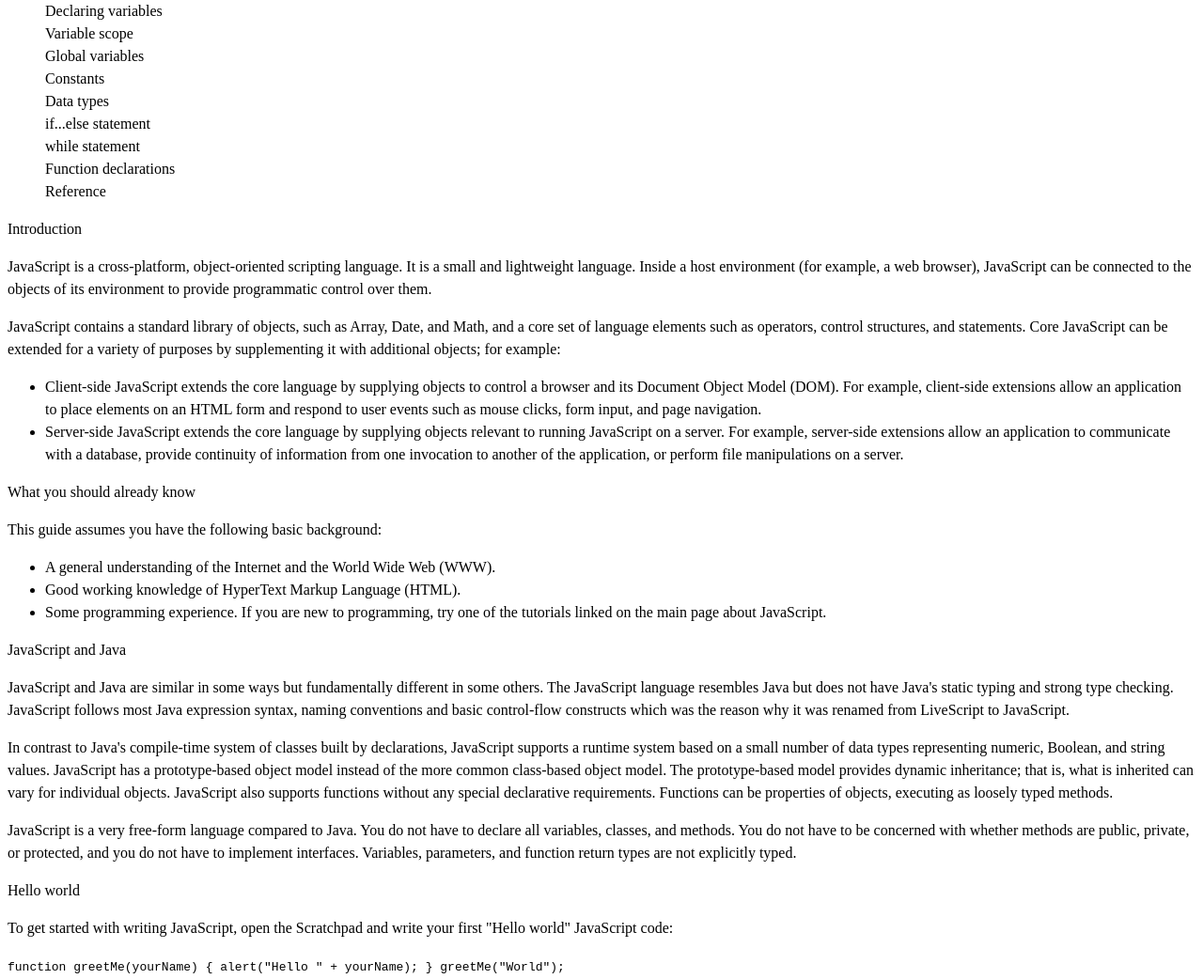
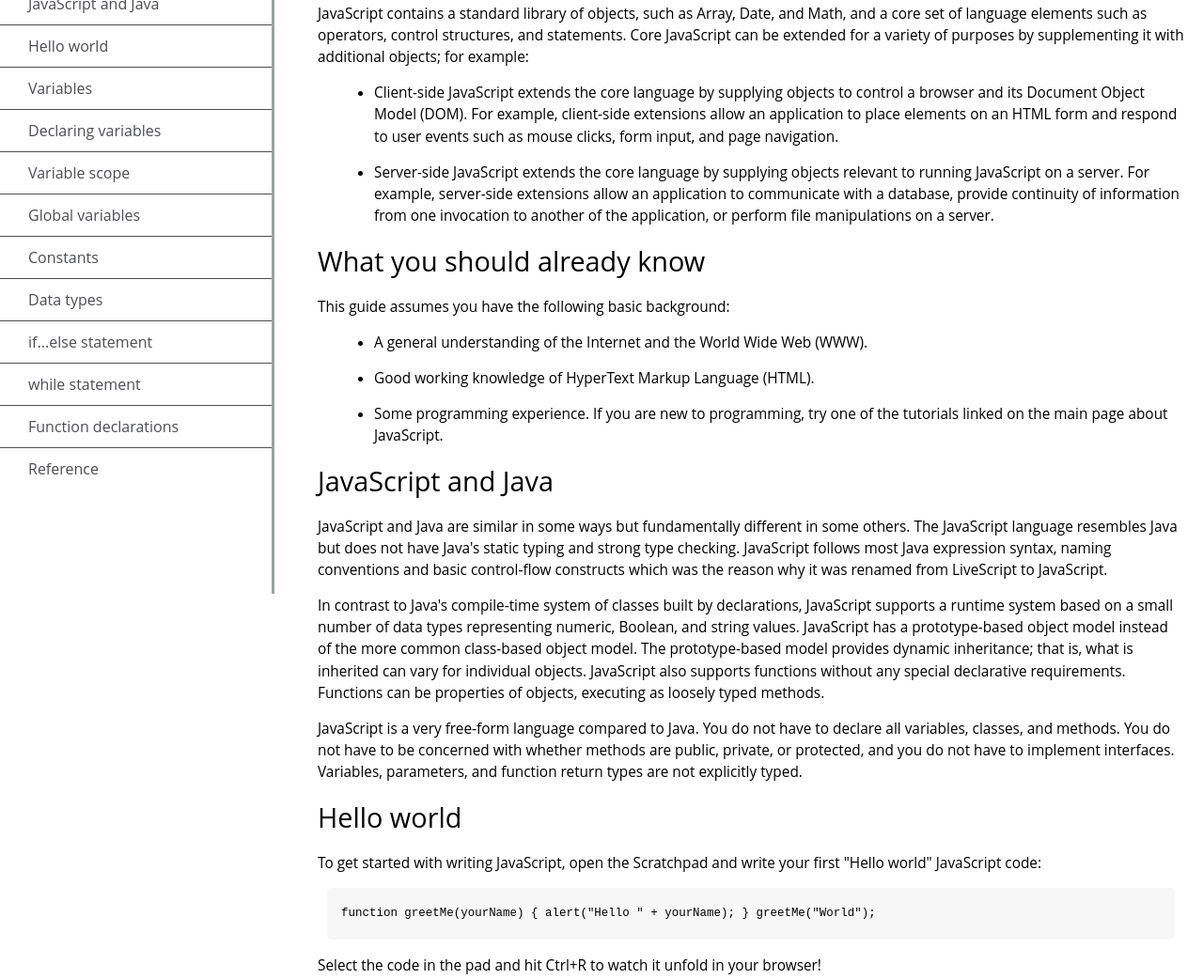
Before and after one commit to leonvsc/FCC, a plain HTML site: page Technical-documentation-page/index.html in a window 1280 px wide. Shown: the part 168-1210 px from the top of the page at 94% size. Drawn offline with Linux system fonts and the light colour scheme.

Commit message:
feat: Made styling for technical documentation project

```diff
--- a/Technical-documentation-page/css/style.css
+++ b/Technical-documentation-page/css/style.css
@@ -1,5 +1,25 @@
-body {
+html body {
+    font-family: "Open Sans", Arial, sans-serif;
     line-height: 1.5;
+}
+
+header {
+    text-align: center;
+    font-size: 1.8rem;
+}
+
+#navbar {
+    max-width: 300px;
+    height: 100%;
+    border-right: solid;
+    border-color: #99a1a1;
+    position: fixed;
+    top: 0;
+    left: 0;
+}
+
+#navbar > ul {
+    padding: 0;
 }
 
 #navbar > ul > li {
@@ -8,5 +28,55 @@ body {
 
 .nav-link {
     text-decoration: none;
-    color: #000000;
+    color: #4d4e53;
+    border-top: solid;
+    border-width: 0.5px;
+    padding: 10px 30px;
+    display: flex;
 }
+
+#main-doc {
+    margin-left: 310px;
+    position: absolute;
+    padding: 20px;
+    display: flex;
+    flex-direction: column;
+    max-width: 97rem;
+}
+
+#main-doc header {
+    text-align: left;
+}
+
+section article {
+    font-size: 0.96em;
+}
+
+section li {
+    margin: 15px 0px 0px 20px;
+}
+
+code {
+    display: block;
+    text-align: left;
+    position: relative;
+    word-break: normal;
+    word-wrap: normal;
+    line-height: 2;
+    background-color: #f7f7f7;
+    padding: 15px;
+    margin: 10px;
+    border-radius: 5px;
+}
+
+@media only screen and (max-width: 816px) {
+    #navbar {
+        position: relative;
+        max-width: 100%;
+        z-index: 1;
+    }
+
+    #main-doc {
+        margin-left: 0px;
+    }
+}
```
